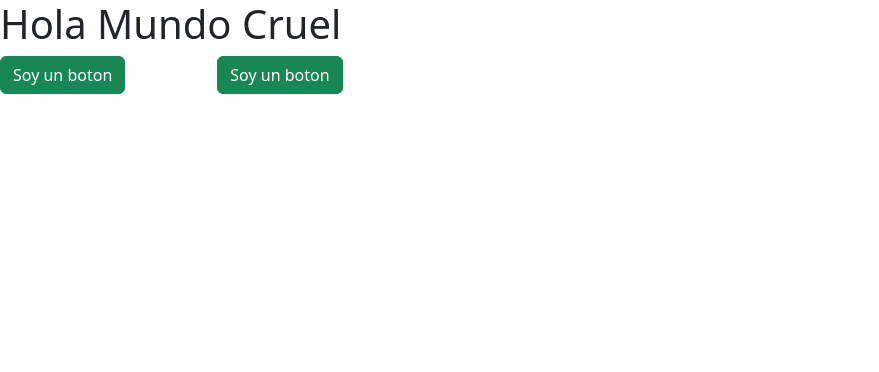
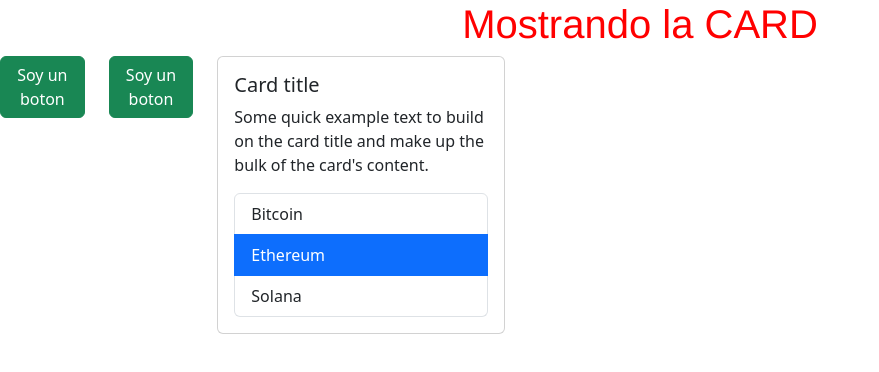
Before and after one commit to alanqp22/react_practice, a React (Vite) app: page / in a window 1280 px wide. Shown: the top 372 px of the page, without its empty margins (0-879 px from the left). Built offline with nearby package versions, Linux system fonts and the light colour scheme.

Commit message:
Props Estados implementados

```diff
--- a/src/App.tsx
+++ b/src/App.tsx
@@ -1,17 +1,36 @@
 import Button from "./components/Button";
+import Card, { BodyCard } from "./components/Card";
+import List from "./components/List";
 
 function App() {
-  let sentence: string = "Mundo Cruel";
+  function handleSelect(element: string) {
+    console.log(element);
+  }
+  let sentence: string = "Mostrando la CARD";
+  const miList = ["Bitcoin", "Ethereum", "Solana"];
   if (sentence) {
     return (
       <>
-        <h1>Hola {sentence}</h1>
+        <h1
+          style={{ color: "red", fontFamily: "helvetica", textAlign: "center" }}
+        >
+          {sentence}
+        </h1>
         <div className="row">
-          <div className="col-2">
+          <div className="col-1">
             <Button />
           </div>
-          <div className="col-2">
+          <div className="col-1">
             <Button />
+          </div>
+          <div className="col-1">
+            <Card>
+              <BodyCard
+                title="Card title"
+                text="Some quick example text to build on the card title and make up the bulk of the card's content."
+              />
+              <List data={miList} onSelect={handleSelect} />
+            </Card>
           </div>
         </div>
       </>
--- /dev/null
+++ b/src/components/Card.tsx
@@ -0,0 +1,30 @@
+import { ReactNode } from "react";
+
+interface CardProps {
+  children: ReactNode;
+}
+
+const Card = (props: CardProps) => {
+  let { children } = props;
+  return (
+    <div className="card" style={{ width: "18rem" }}>
+      <div className="card-body">{children}</div>
+    </div>
+  );
+};
+
+interface BodyProps {
+  title: string;
+  text: string;
+}
+export function BodyCard(props: BodyProps) {
+  let { text, title } = props;
+  return (
+    <>
+      <h5 className="card-title">{title}</h5>
+      <p className="card-text">{text}</p>
+    </>
+  );
+}
+
+export default Card;
--- /dev/null
+++ b/src/components/List.tsx
@@ -0,0 +1,28 @@
+import { useState } from "react";
+type ListProps = {
+  data: string[];
+  onSelect?: (element: string) => void;
+};
+
+function List({ data, onSelect }: ListProps) {
+  let [indice, setIndice] = useState(1);
+  function changeItem(index: number, element: string) {
+    setIndice(index);
+    onSelect?.(element);
+  }
+  return (
+    <ul className="list-group">
+      {data.map((item, i) => (
+        <li
+          onClick={() => changeItem(i, item)}
+          key={item}
+          className={`list-group-item ${indice == i ? "active" : ""}`}
+        >
+          {item}
+        </li>
+      ))}
+    </ul>
+  );
+}
+
+export default List;
```
